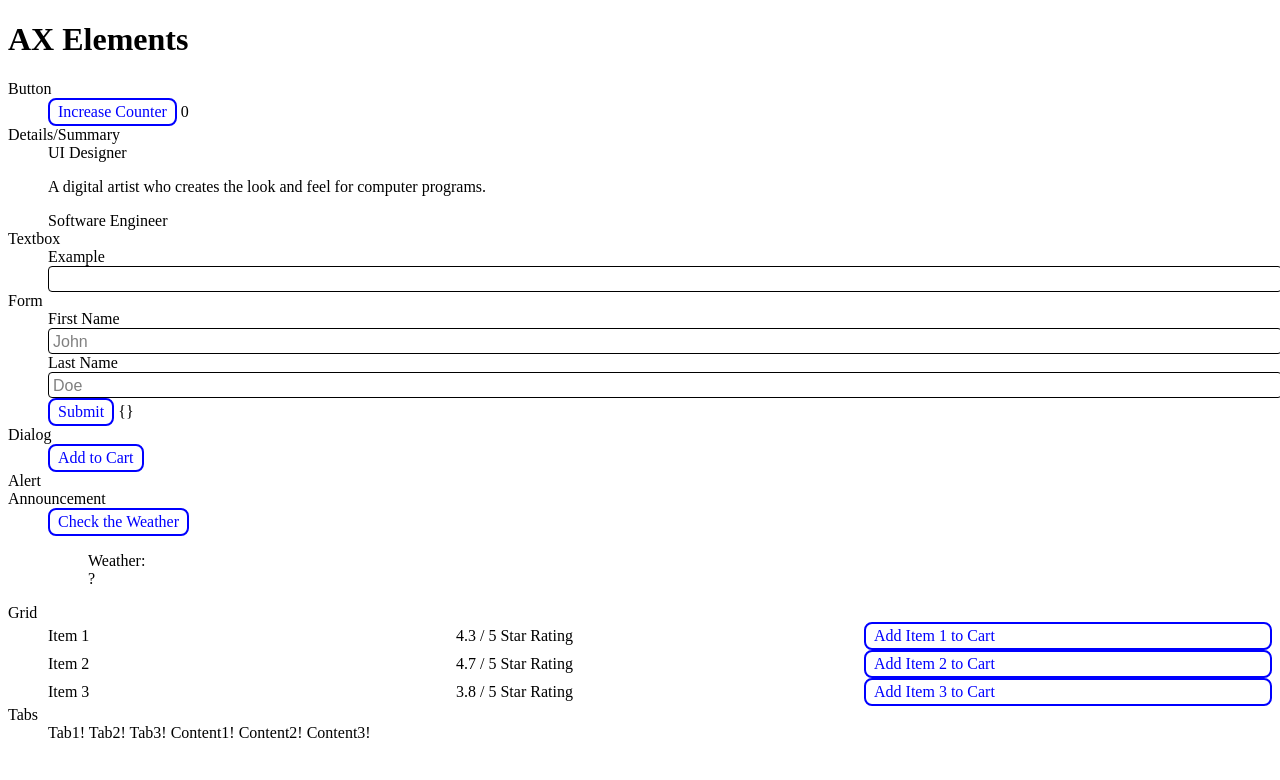
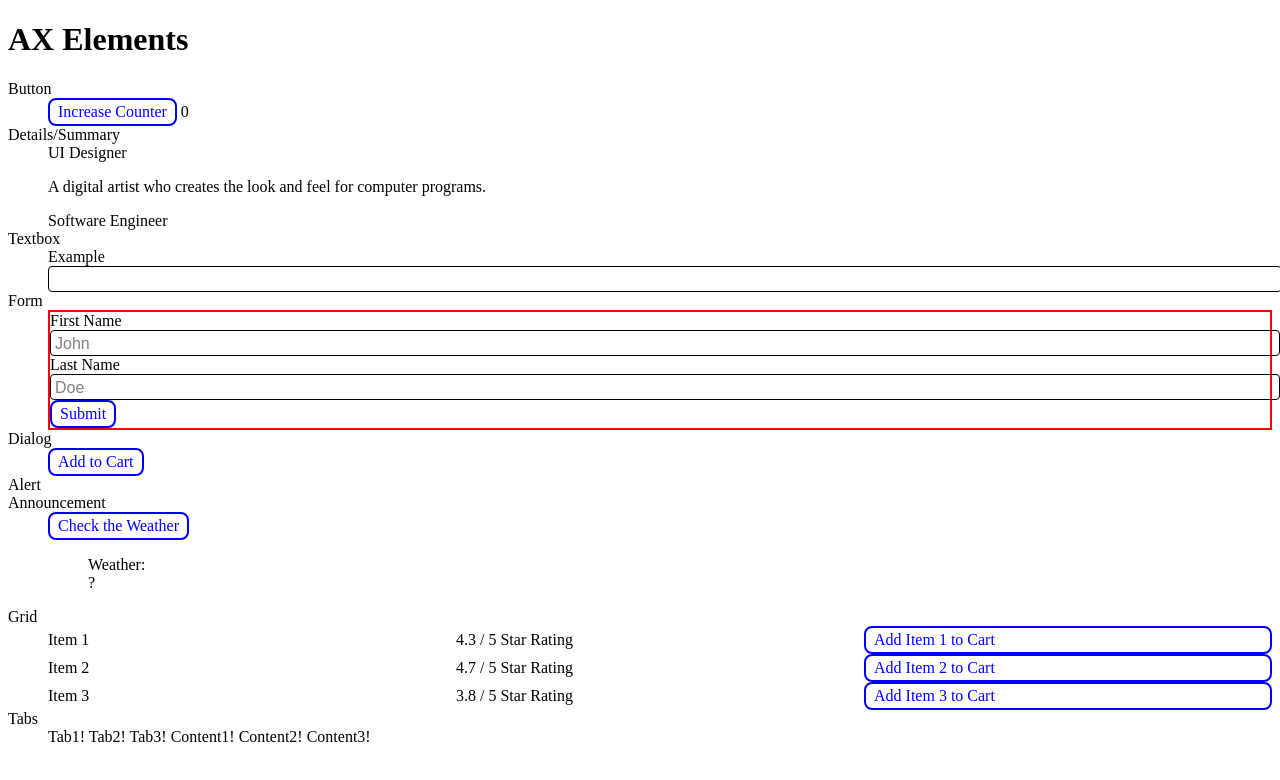
Before and after one commit to michaelcpuckett/ax-elements, a plain HTML site: page index.html in a window 1280 px wide. Both pictures are taken after a click on the button "Submit". Drawn offline with Linux system fonts and the light colour scheme.

Commit message:
validation

```diff
--- a/button.mjs
+++ b/button.mjs
@@ -89,7 +89,7 @@ class AXButton extends AXElement {
       case 'ax-submit': {
         if (value || value === '') {
           this._submitHandler = () => {
-            this.closest('ax-form').dispatchEvent(new Event('submit'))
+            this.closest('ax-form').dispatchEvent(new Event('ax-submit'))
           }
           this.addEventListener('click', this._submitHandler)
         } else {
--- a/form.mjs
+++ b/form.mjs
@@ -2,6 +2,11 @@ import AXElement from './element.mjs'
 
 const template = window.document.createElement('template')
 template.innerHTML = `
+  <style>
+    :host(*) {
+      display: block;
+    }
+  </style>
   <slot></slot>
 `
 window.document.body.append(template)
@@ -9,6 +14,35 @@ window.customElements.define('ax-form', class extends AXElement {
   constructor() {
     super(template)
     this.role = 'form'
+    this.addEventListener('ax-submit', () => {
+      const allFields = [...this.querySelectorAll('[ax-name]')]
+        .map(el => ({
+          name: el.getAttribute('ax-name'),
+          value: el.getAttribute('ax-value') || ''
+        }))
+      const validFields = Object.fromEntries(
+        [...this.querySelectorAll('[ax-value]')]
+          .filter(el => !el.getAttribute('ax-internal-invalid'))
+          .map(el => [
+            el.getAttribute('ax-name'),
+            el.getAttribute('ax-value') || ''
+          ])
+      )
+      if (Object.keys(validFields).length === allFields.length) {
+        this.formData = {
+          ...validFields
+        }
+        this.dispatchEvent(new Event('submit'))
+      } else {
+        allFields.forEach(({ name }) => {
+          if (!validFields[name]) {
+            this.querySelector(`[ax-name="${name}"]`).dispatchEvent(new Event('invalid'))
+          }
+        })
+        this.formData = null
+        this.dispatchEvent(new Event('invalid'))
+      }
+    })
   }
 
   static get observedAttributes() {
--- a/index.html
+++ b/index.html
@@ -33,6 +33,20 @@
     window.document.querySelector('[data-el="weather"]').innerText = type
     window.document.querySelector('ax-announcement').setAttribute('ax-say', `Today's weather is ${type}.`)
   }
+  new Promise(resolve => {
+    window.addEventListener('DOMContentLoaded', () => {
+      resolve()
+    })
+  }).then(() => {
+    const formEl = window.document.querySelector('[data-el="form"]')
+    formEl.addEventListener('submit', function () {
+      this.style.border = '';
+      this.querySelector('[data-el=form-output]').innerText = JSON.stringify(this.formData)
+    })
+    formEl.addEventListener('invalid', function () {
+      this.style.border = '2px solid red'
+    })
+  })
 </script>
 <body>
 <ax-main ax-title="AX Elements">
@@ -75,18 +89,18 @@
     </dd>
     <dt>Form</dt>
     <dd>
-      <ax-form onsubmit="
-        document.querySelector('[data-el=form-output]').innerText = JSON.stringify(Object.fromEntries([...this.querySelectorAll('[ax-value]')].map(el => [ el.getAttribute('ax-name'), el.getAttribute('ax-value') ])))
-      ">
+      <ax-form data-el="form">
         <ax-textbox
           ax-label="First Name"
           ax-name="firstName"
-          ax-placeholder="John">
+          ax-placeholder="John"
+          ax-required>
         </ax-textbox>
         <ax-textbox
           ax-label="Last Name"
           ax-name="lastName"
-          ax-placeholder="Doe">
+          ax-placeholder="Doe"
+          ax-required>
         </ax-textbox>
         <ax-button ax-submit>
           Submit
--- a/textbox.mjs
+++ b/textbox.mjs
@@ -88,13 +88,11 @@ window.customElements.define('ax-textbox', class AXTextbox extends AXElement {
     this._labelEl = this.shadowRoot.querySelector('[data-el="label"]')
     this._inputEl = this.shadowRoot.querySelector('[data-el="input"]')
     this._placeholderEl = this.shadowRoot.querySelector('[data-el="placeholder"]')
-    this._resetCursor = () => {
-      window.document.execCommand('selectAll', false, null)
-      window.document.getSelection().collapseToEnd()
-    }
     this._inputEl.addEventListener('focus', () => {
       setTimeout(() => {
-        this._resetCursor()
+        if (window.document.activeElement === this) {
+          this._resetCursor()
+        }
       })
     })
     this._labelEl.addEventListener('focus', () => {
@@ -144,10 +142,34 @@ window.customElements.define('ax-textbox', class AXTextbox extends AXElement {
         event.preventDefault()
         const formEl = this.closest('ax-form, form')
         if (formEl) {
-          formEl.dispatchEvent(new Event('submit'))
+          formEl.dispatchEvent(new Event('ax-submit'))
         }
       }
     })
+  }
+
+  _resetCursor() {
+    window.document.execCommand('selectAll', false, null)
+    window.document.getSelection().collapseToEnd()
+  }
+
+  _getValidity() {
+    if (this.hasAttribute('ax-required')) {
+      if (!this.getAttribute('ax-value')) {
+        return false
+      }
+    }
+    return true
+  }
+
+  _checkValidity() {
+    if (this.hasAttribute('ax-required')) {
+      if (this._getValidity()) {
+        this.removeAttribute('ax-internal-invalid')
+      } else {
+        this.setAttribute('ax-internal-invalid', '')
+      }
+    }
   }
 
   connectedCallback() {
@@ -164,7 +186,8 @@ window.customElements.define('ax-textbox', class AXTextbox extends AXElement {
       'ax-value',
       'ax-required',
       'ax-disabled',
-      'ax-placeholder'
+      'ax-placeholder',
+      'ax-internal-invalid'
     ]
   }
   attributeChangedCallback(attributeName, prev, value) {
@@ -184,6 +207,7 @@ window.customElements.define('ax-textbox', class AXTextbox extends AXElement {
         } else {
           this._placeholderEl.removeAttribute('hidden')
         }
+        this._checkValidity()
       }
       break
       case 'ax-placeholder': {
@@ -198,9 +222,30 @@ window.customElements.define('ax-textbox', class AXTextbox extends AXElement {
       case 'ax-disabled': {
         if (value || value === '') {
           this._inputEl.removeAttribute('contenteditable')
+          this._inputEl.setAttribute('aria-disabled', 'true')
+        } else {
+          this._inputEl.setAttribute('contenteditable', '')
+          this._inputEl.removeAttribute('aria-disabled')
         }
       }
       break
+      case 'ax-required': {
+        if (value || value === '') {
+          this._inputEl.setAttribute('aria-required', 'true')
+          this._checkValidity()
+        } else {
+          this._inputEl.removeAttribute('aria-required')
+          this._checkValidity()
+        }
+      }
+      break
+      case 'ax-internal-invalid': {
+        if (value || value === '') {
+          this._inputEl.setAttribute('aria-invalid', 'true')
+        } else {
+          this._inputEl.removeAttribute('aria-invalid')
+        }
+      }
       default: return
     }
   }
```
